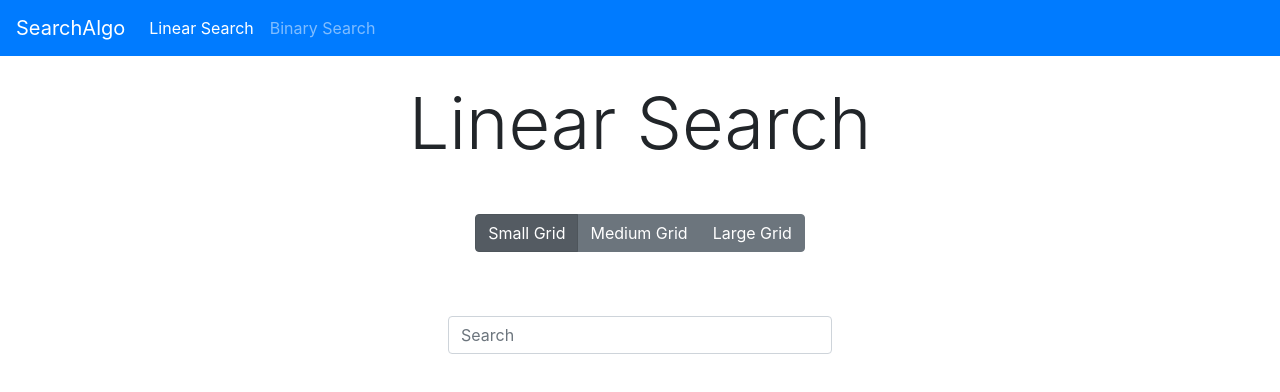
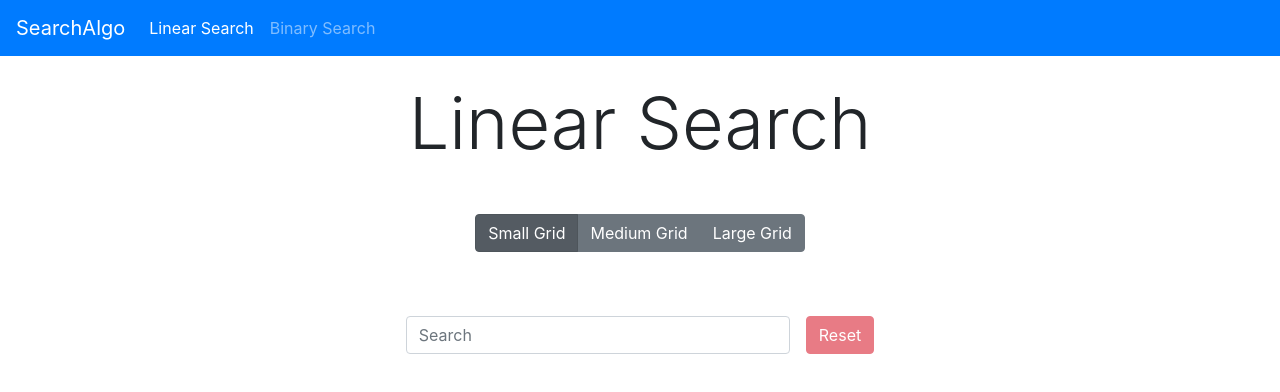
Before and after one commit to HenriqueFadoni/SearchAlgorithm, a React (Create React App) app: page /linearsearch in a window 1280 px wide. Shown: the top 392 px of the page. Built offline with nearby package versions, Linux system fonts and the light colour scheme.

Commit message:
Fix - Splitting Seach in two components and blocking reset btn

```diff
--- a/src/components/SearchInput/ResetBtn/ResetBtn.tsx
+++ b/src/components/Search/ResetBtn/ResetBtn.tsx
@@ -1,14 +1,16 @@
 import React from 'react';
 
 interface ResetBtnProps {
-  searchReset: () => void
+  searchReset: () => void,
+  isDisable: boolean
 }
 
-const ResetBtn: React.FC<ResetBtnProps> = ({ searchReset }) => (
+const ResetBtn: React.FC<ResetBtnProps> = ({ searchReset, isDisable }) => (
   <button
     type="button"
     className="btn btn-danger ml-3"
     onClick={searchReset}
+    disabled={!isDisable}
   >
     Reset
   </button>
--- a/src/components/SearchInput/SearchInput.tsx
+++ b/src/components/Search/Search.tsx
@@ -5,8 +5,9 @@ import useDebounce from '../../hooks/useDebounce';
 import { searchElement, linearSearch, linearSearchReset } from '../../store/actions/index';
 
 import ResetBtn from './ResetBtn/ResetBtn';
+import SearchInput from './SearchInput/SearchInput';
 
-const SearchInput: React.FC = () => {
+const Search: React.FC = () => {
   const [searchTerm, setSearchTerm] = useState('');
   const currentIndex = useSelector((state: any) => state.currentIndex);
   const grid = useSelector((state: any) => state.grid);
@@ -31,18 +32,15 @@ const SearchInput: React.FC = () => {
 
   return (
     <div className="d-flex justify-content-center">
-      <div className="search-input">
-        <input
-          type="text"
-          className="form-control"
-          id="searchInput"
-          placeholder="Search"
-          onChange={e => setSearchTerm(e.target.value)}
-        />
-      </div>
-      {grid.length -1 === currentIndex && <ResetBtn searchReset={searchReset} />}
+      <SearchInput
+        onChangeHandler={e => setSearchTerm(e.target.value)}
+      />
+      <ResetBtn
+        searchReset={searchReset}
+        isDisable={grid.length - 1 === currentIndex}
+      />
     </div>
   )
 }
 
-export default SearchInput;
+export default Search;
--- /dev/null
+++ b/src/components/Search/SearchInput/SearchInput.tsx
@@ -0,0 +1,19 @@
+import React from 'react';
+
+interface searchInputProps {
+  onChangeHandler: (e: React.ChangeEvent<HTMLInputElement>) => void;
+}
+
+const SearchInput: React.FC<searchInputProps> = ({ onChangeHandler }) => (
+  <div className="search-input">
+    <input
+      type="text"
+      className="form-control"
+      id="searchInput"
+      placeholder="Search"
+      onChange={onChangeHandler}
+    />
+  </div>
+)
+
+export default SearchInput;
--- a/src/containers/LinearSearch/LinearSearch.tsx
+++ b/src/containers/LinearSearch/LinearSearch.tsx
@@ -3,7 +3,7 @@ import React from 'react';
 import Title from '../../components/Title/Title';
 import GridSizeOptions from '../../components/GridSizeOptions/GridSizeOptions';
 import GridDisplay from '../../components/GridDisplay/GridDisplay';
-import SearchInput from '../../components/SearchInput/SearchInput';
+import SearchInput from '../../components/Search/Search';
 
 const LinearSearch: React.FC = () => (
   <div className="page">
```
